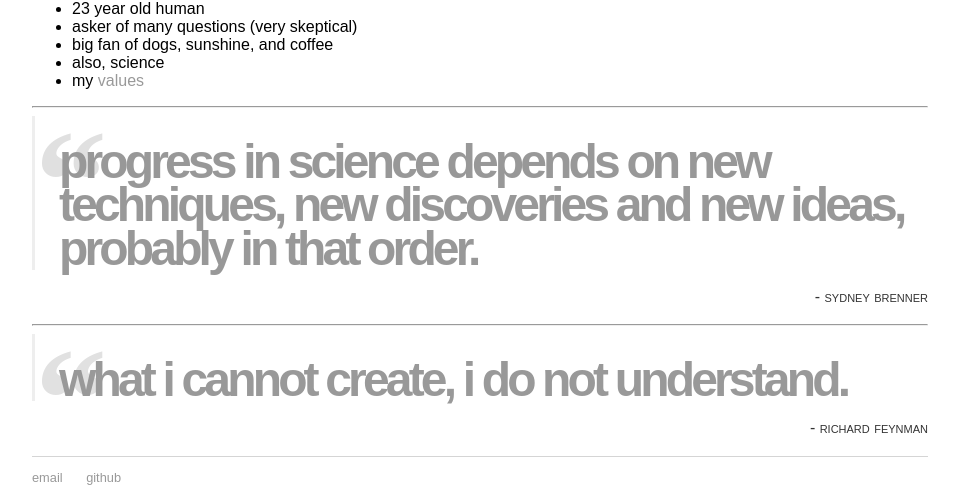
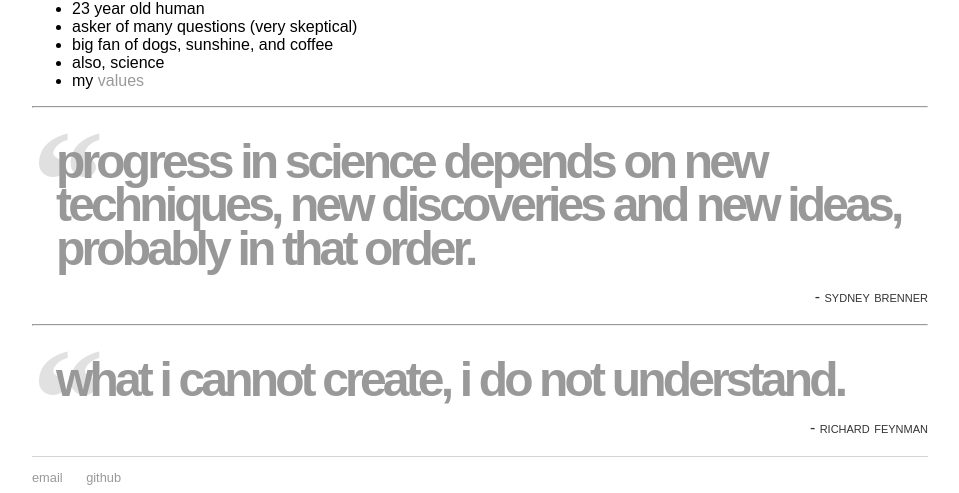
Before and after one commit to mayasheth/mayasheth.github.io, a Jekyll site: the page built from index.md, in a window 1280 px wide. Shown: the part 245-738 px from the top of the page, without its empty margins (160-1119 px from the left). Built offline with Jekyll 4.4.1, drawn with Linux system fonts in a browser that asks for light colours.

Commit message:
Update quote.html

```diff
--- a/_includes/quote.html
+++ b/_includes/quote.html
@@ -21,6 +21,7 @@
       opacity:0.4;
       line-height:0.9;
       quotes: "“" "”";
+      border-left: 0px;
     }
 
     blockquote:before
```
